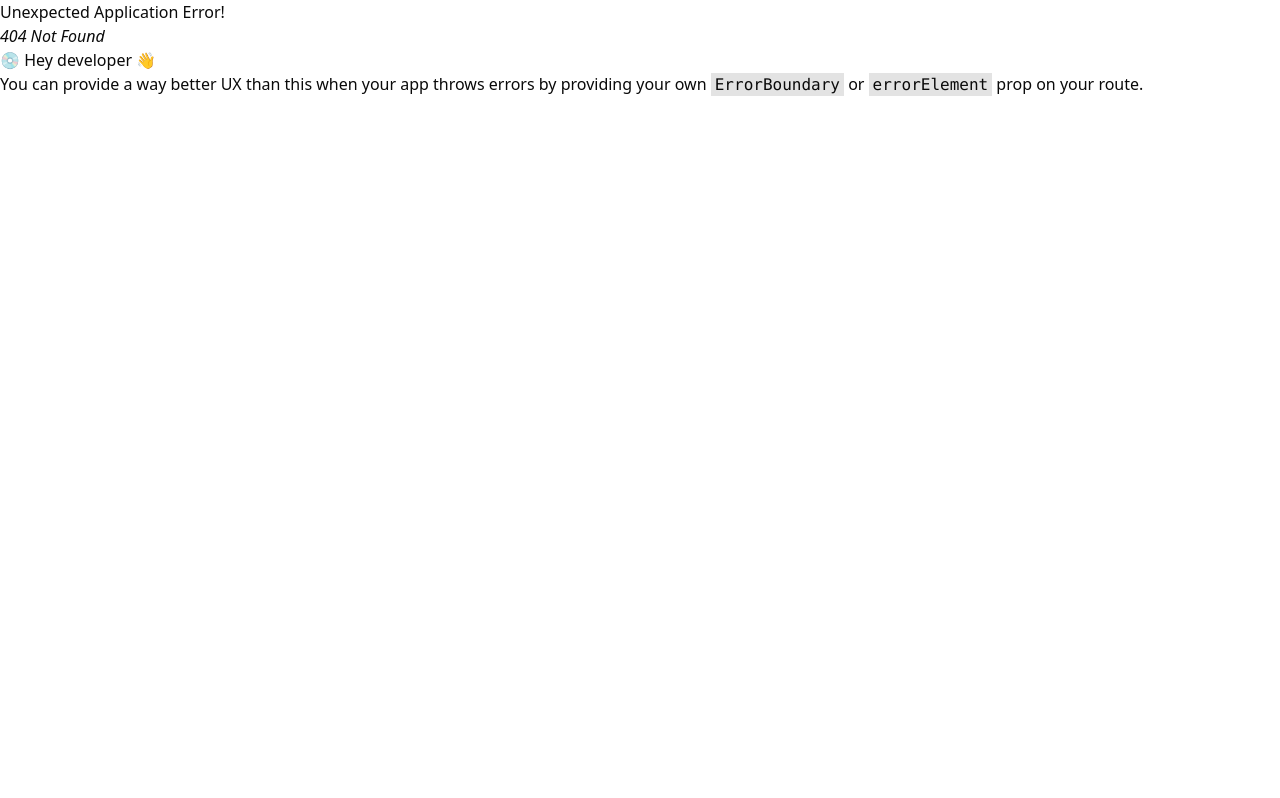
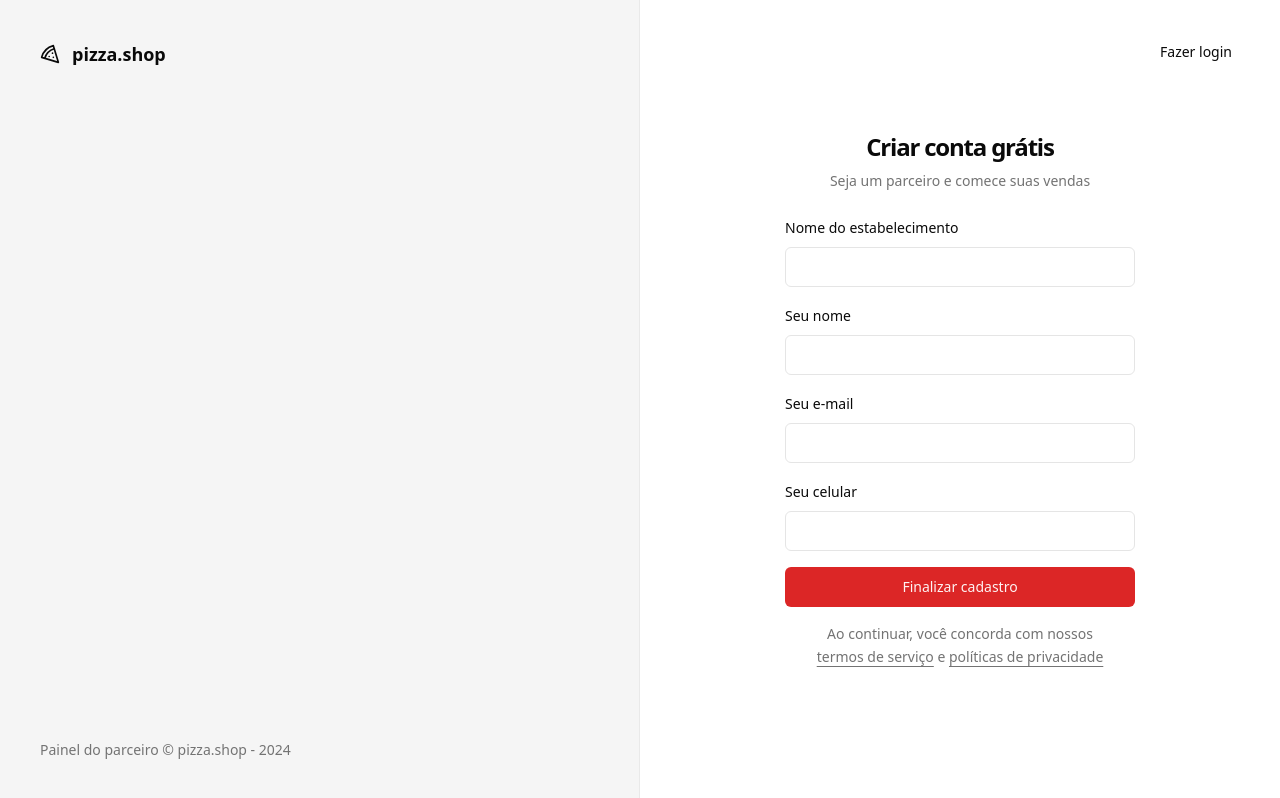
Before and after one commit to davipess93/pizzashop-web, a React (Vite) app: page /sign-up in a window 1280 px wide. Before the commit this address had no page. Built offline with nearby package versions, Linux system fonts and the light colour scheme.

Commit message:
Página: Cadastro de restaurante

```diff
--- a/src/pages/_layouts/auth.tsx
+++ b/src/pages/_layouts/auth.tsx
@@ -15,7 +15,7 @@
         </footer>
       </div>
 
-      <div className="flex flex-col items-center justify-center">
+      <div className="relative flex flex-col items-center justify-center">
         <Outlet />
       </div>
     </div>
--- a/src/pages/auth/sign-in.tsx
+++ b/src/pages/auth/sign-in.tsx
@@ -1,5 +1,6 @@
 import { Helmet } from 'react-helmet-async'
 import { useForm } from 'react-hook-form'
+import { Link } from 'react-router-dom'
 import { toast } from 'sonner'
 import { z } from 'zod'
 
@@ -41,6 +42,10 @@
     <>
       <Helmet title="Login" />
       <div className="p-8">
+        <Button variant="ghost" asChild className="absolute right-8 top-8">
+          <Link to="/sign-up">Novo estabelecimento</Link>
+        </Button>
+
         <div className="flex w-[350px] flex-col justify-center gap-6">
           <div className="flex flex-col gap-2 text-center">
             <h1 className="text-2xl font-semibold tracking-tighter">
--- /dev/null
+++ b/src/pages/auth/sign-up.tsx
@@ -0,0 +1,112 @@
+import { Helmet } from 'react-helmet-async'
+import { useForm } from 'react-hook-form'
+import { Link, useNavigate } from 'react-router-dom'
+import { toast } from 'sonner'
+import { z } from 'zod'
+
+import { Button } from '@/components/ui/button'
+import { Input } from '@/components/ui/input'
+import { Label } from '@/components/ui/label'
+
+const signUpForm = z.object({
+  restaurantName: z.string(),
+  managerName: z.string(),
+  phone: z.string(),
+  email: z.string().email(),
+})
+
+type SignUpForm = z.infer<typeof signUpForm>
+
+export function SignUp() {
+  const navigate = useNavigate()
+
+  const {
+    register,
+    handleSubmit,
+    formState: { isSubmitting },
+  } = useForm<SignUpForm>()
+
+  async function handleSignUp(data: SignUpForm) {
+    try {
+      console.log(data)
+
+      await new Promise((resolve) => setTimeout(resolve, 2000))
+
+      toast.success('Restaurante cadastrado com sucesso.', {
+        action: {
+          label: 'Login',
+          onClick: () => navigate('/sign-in'),
+        },
+      })
+    } catch {
+      toast.error('Erro ao cadastrar restaurante.')
+    }
+  }
+
+  return (
+    <>
+      <Helmet title="Cadastro" />
+      <div className="p-8">
+        <Button variant="ghost" asChild className="absolute right-8 top-8">
+          <Link to="/sign-in">Fazer login</Link>
+        </Button>
+
+        <div className="flex w-[350px] flex-col justify-center gap-6">
+          <div className="flex flex-col gap-2 text-center">
+            <h1 className="text-2xl font-semibold tracking-tighter">
+              Criar conta grátis
+            </h1>
+            <p className="text-sm text-muted-foreground">
+              Seja um parceiro e comece suas vendas
+            </p>
+          </div>
+
+          <form onSubmit={handleSubmit(handleSignUp)} className="space-y-4">
+            <div className="space-y-2">
+              <Label htmlFor="restaurantName">Nome do estabelecimento</Label>
+              <Input
+                id="restaurantName"
+                type="text"
+                {...register('restaurantName')}
+              />
+            </div>
+
+            <div className="space-y-2">
+              <Label htmlFor="managerName">Seu nome</Label>
+              <Input
+                id="managerName"
+                type="text"
+                {...register('managerName')}
+              />
+            </div>
+
+            <div className="space-y-2">
+              <Label htmlFor="email">Seu e-mail</Label>
+              <Input id="email" type="email" {...register('email')} />
+            </div>
+
+            <div className="space-y-2">
+              <Label htmlFor="phone">Seu celular</Label>
+              <Input id="phone" type="tel" {...register('phone')} />
+            </div>
+
+            <Button disabled={isSubmitting} className="w-full" type="submit">
+              Finalizar cadastro
+            </Button>
+
+            <p className="px-6 text-center text-sm leading-relaxed text-muted-foreground">
+              Ao continuar, você concorda com nossos{' '}
+              <a className="underline underline-offset-4" href="">
+                termos de serviço
+              </a>{' '}
+              e{' '}
+              <a className="underline underline-offset-4" href="">
+                políticas de privacidade
+              </a>
+            </p>
+          </form>
+        </div>
+      </div>
+    </>
+  )
+}
--- a/src/routes.tsx
+++ b/src/routes.tsx
@@ -4,6 +4,7 @@
 import { AuthLayout } from './pages/_layouts/auth'
 import { Dashboard } from './pages/app/dashboard'
 import { SignIn } from './pages/auth/sign-in'
+import { SignUp } from './pages/auth/sign-up'
 
 export const router = createBrowserRouter([
   {
@@ -24,6 +25,10 @@
         path: '/sign-in',
         element: <SignIn />,
       },
+      {
+        path: '/sign-up',
+        element: <SignUp />,
+      },
     ],
   },
 ])
```
